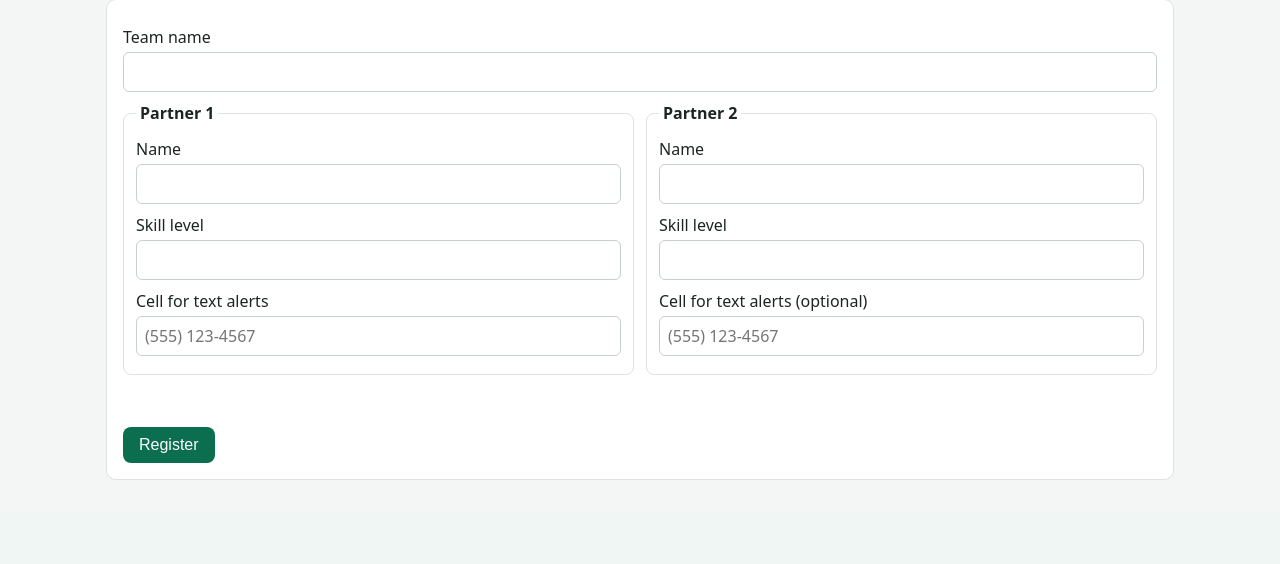
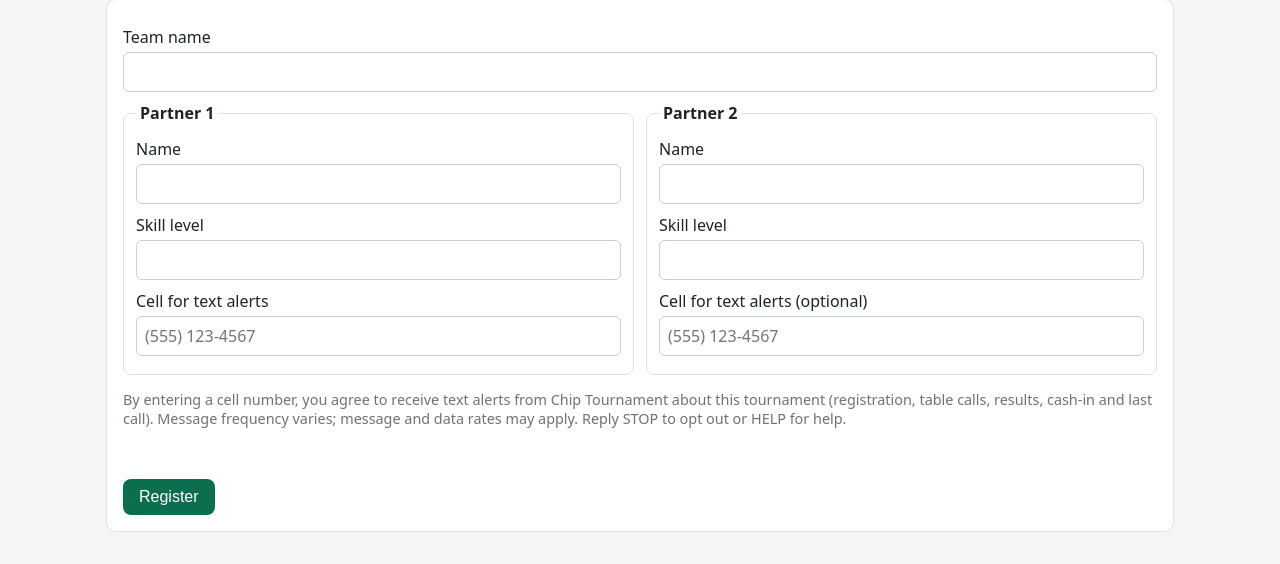
Before and after one commit to spark-prog/codefinity-introduction-to-python, a Flask app: page /register in a window 1280 px wide. Shown: the part 489-1053 px from the top of the page. Before the commit the page ends 969 px from the top, so only its background shows below. Run offline with Flask 3, Linux system fonts and the light colour scheme.

Commit message:
Add text-alert consent wording to registration and roster forms
US carriers and Twilio's number registration require evidence that
people opted in to texts. The forms now say that entering a cell number
means agreeing to tournament text alerts, with STOP/HELP instructions.

Co-Authored-By: Claude Opus 5.5 <noreply@anthropic.com>
Claude-Session: https://claude.ai/code/session_01SrcD7jwPeQ87qbLSquetew

```diff
--- a/chip_tournament/templates/_roster_fields.html
+++ b/chip_tournament/templates/_roster_fields.html
@@ -12,6 +12,9 @@
   </fieldset>
   {% endfor %}
 </div>
+<p class="muted sms-consent">By entering a cell number, you agree to receive text alerts from {{ t.settings.name }} about this
+  tournament (registration, table calls, results, cash-in and last call). Message frequency varies; message and data rates may apply.
+  Reply STOP to opt out or HELP for help.</p>
 <p class="skill-check" id="skill-check"></p>
 <script>
 (function () {
```
Also changed, not shown: chip_tournament/tests/test_app.py (+5 -0 lines).
